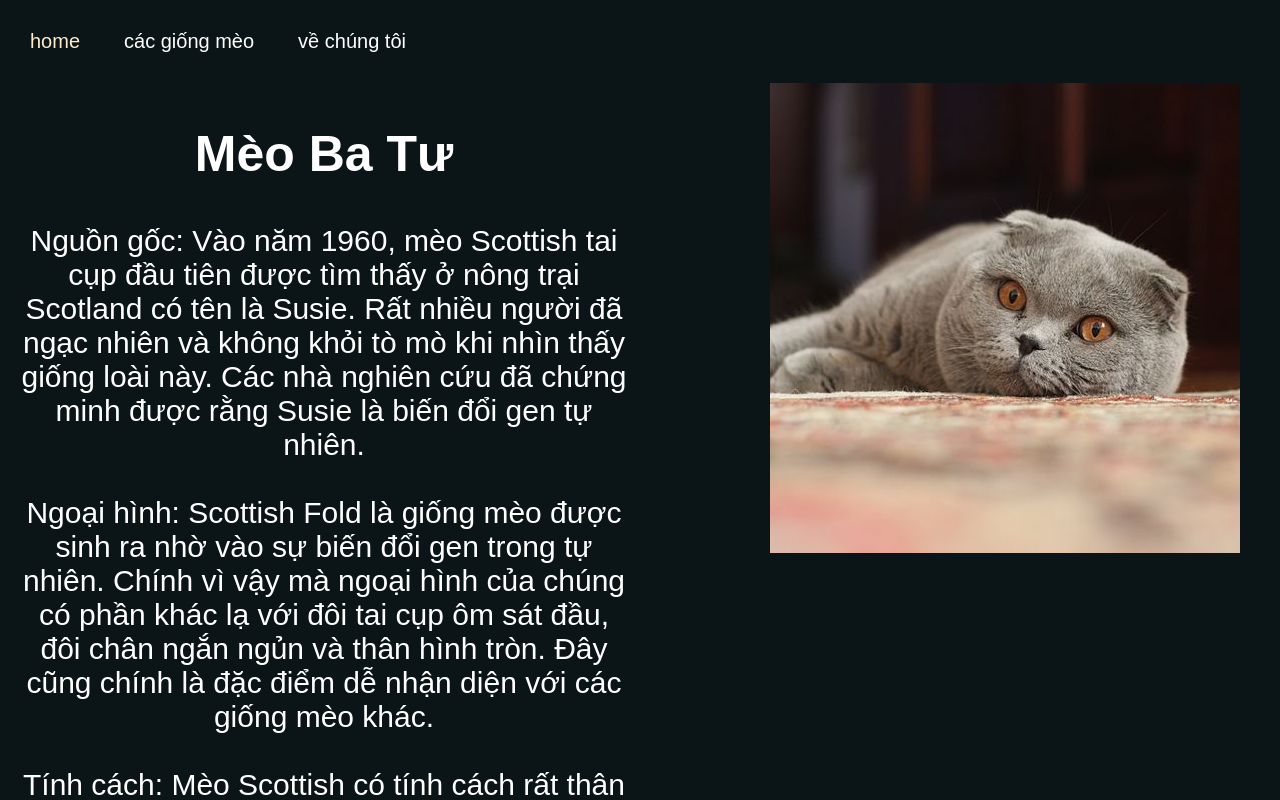
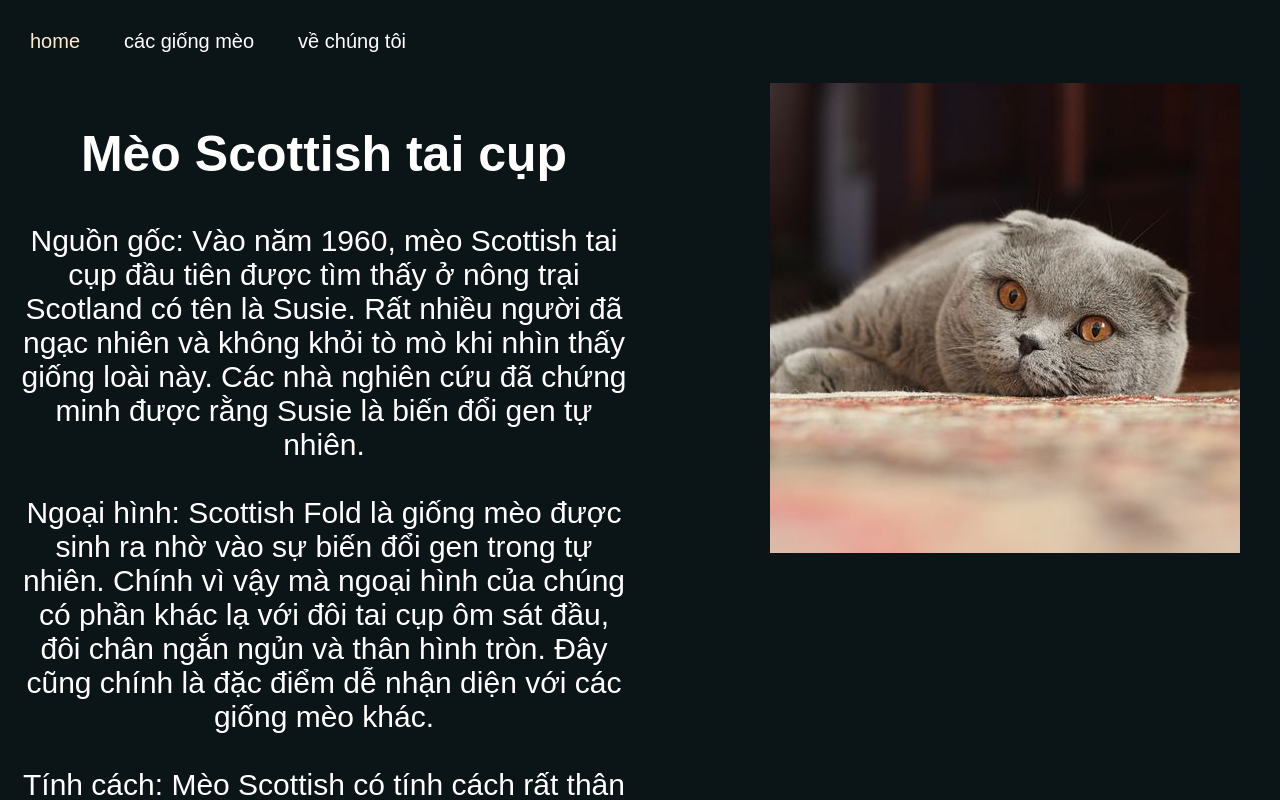
Before and after one commit to HoangLongDuong/nuoithu, a plain HTML site: page scottish.html in a window 1280 px wide. Shown: the top 800 px of the page. Drawn offline with Linux system fonts and the light colour scheme.

Commit message:
Update scottish.html

```diff
--- a/scottish.html
+++ b/scottish.html
@@ -35,7 +35,7 @@
 
     <div class="row">
         <div class="column" style="color: white; font-family: arial;" >
-        <h2 style="color: white; font-size:50px; text-align:center;">Mèo Ba Tư</h2>
+        <h2 style="color: white; font-size:50px; text-align:center;">Mèo Scottish tai cụp</h2>
         <p style="color: white; font-size:30px; text-align:center;">Nguồn gốc: Vào năm 1960, mèo Scottish tai cụp đầu tiên được tìm thấy ở nông trại Scotland có tên là Susie. Rất nhiều người đã ngạc nhiên và không khỏi tò mò khi nhìn thấy giống loài này. Các nhà nghiên cứu đã chứng minh được rằng Susie là biến đổi gen tự nhiên.<br><br>
             Ngoại hình: Scottish Fold là giống mèo được sinh ra nhờ vào sự biến đổi gen trong tự nhiên. Chính vì vậy mà ngoại hình của chúng có phần khác lạ với đôi tai cụp ôm sát đầu, đôi chân ngắn ngủn và thân hình tròn. Đây cũng chính là đặc điểm dễ nhận diện với các giống mèo khác.<br><br>
             Tính cách: Mèo Scottish có tính cách rất thân thiện, hiền lành, thích nghi tốt với mọi môi trường sống. Đây là giống mèo thông minh, bình tĩnh trong mọi tình huống. Chúng thích nũng nịu với chủ và hòa đồng với động vật khác. Vì lười vận động nên mèo Scottish rất dễ béo.</p>
```
